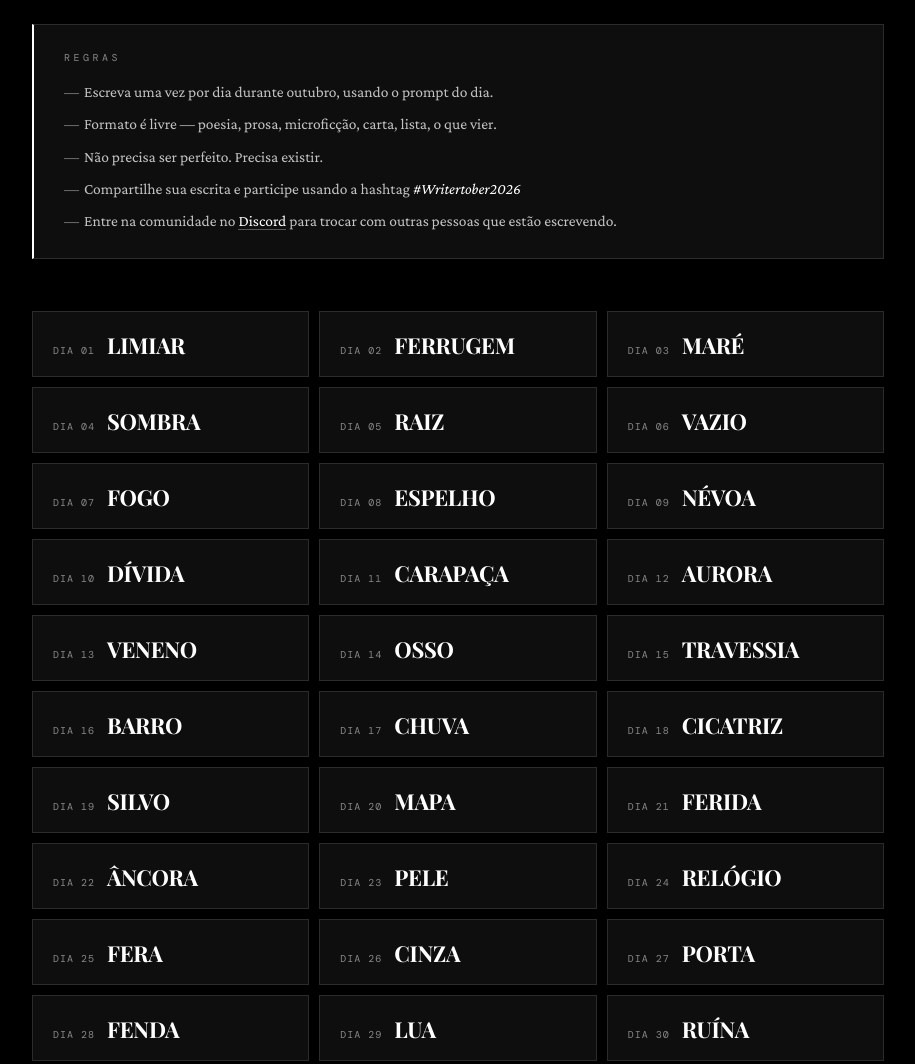
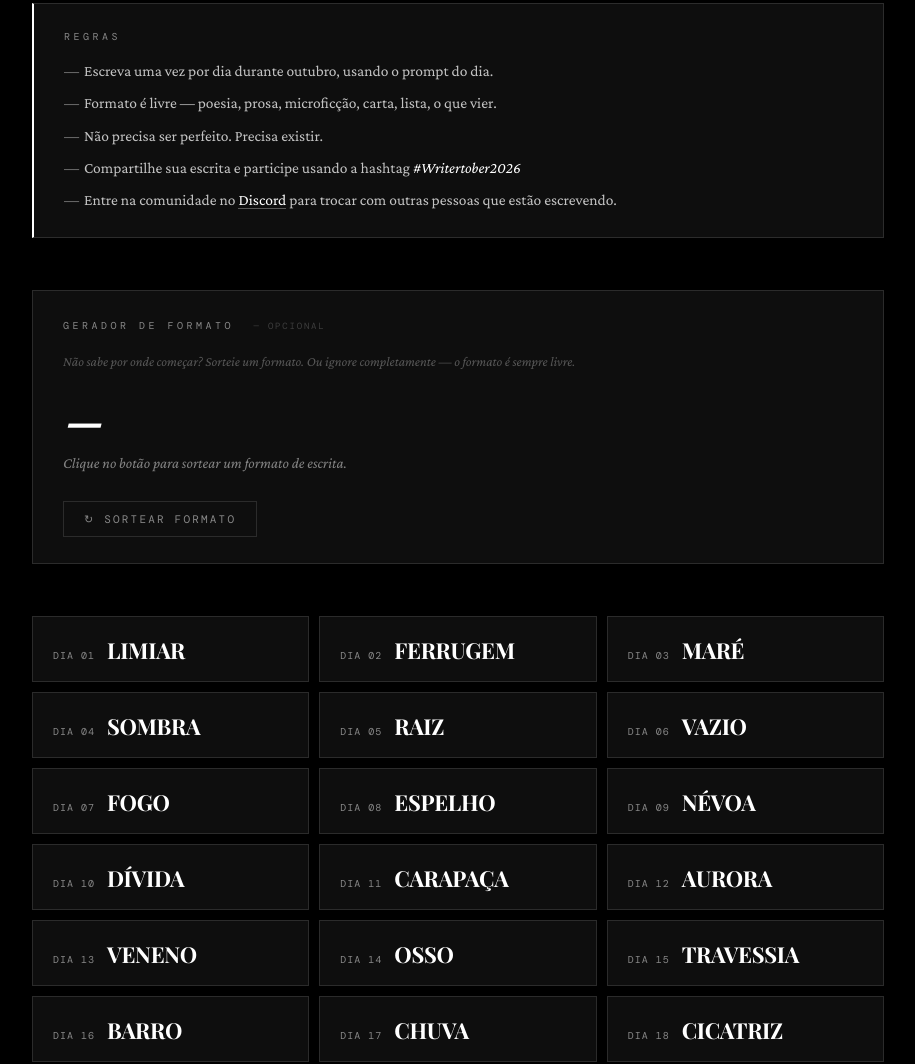
Before and after one commit to Rossalli/writertober, a plain HTML site: page index.html in a window 1280 px wide. Shown: the part 464-1528 px from the top of the page, without its empty margins (182-1097 px from the left). Drawn offline with nearby package versions, Linux system fonts and the light colour scheme; a web font is replaced by a local one.

Commit message:
Update index.html

```diff
--- a/index.html
+++ b/index.html
@@ -255,11 +255,75 @@
     color: rgba(255,255,255,0.75);
     border-color: rgba(255,255,255,0.4);
   }
+
+  /* ── Gerador de formato ── */
+  .generator {
+    margin-bottom: 52px;
+    border: 1px solid var(--border);
+    padding: 28px 30px 26px;
+    background: var(--surface);
+  }
+
+  .generator-label {
+    font-family: 'DM Mono', monospace;
+    font-size: 10px;
+    letter-spacing: 0.35em;
+    text-transform: uppercase;
+    color: var(--muted);
+    margin-bottom: 20px;
+  }
+
+  .format-display {
+    min-height: 90px;
+    display: flex;
+    flex-direction: column;
+    justify-content: center;
+    margin-bottom: 20px;
+  }
+
+  .format-name {
+    font-family: 'Playfair Display', serif;
+    font-size: clamp(28px, 5vw, 42px);
+    font-weight: 700;
+    font-style: italic;
+    color: var(--accent);
+    line-height: 1.1;
+    margin-bottom: 8px;
+    transition: opacity 0.2s ease;
+  }
+
+  .format-desc {
+    font-style: italic;
+    font-size: 15px;
+    color: rgba(180,180,180,0.7);
+    line-height: 1.5;
+    transition: opacity 0.2s ease;
+  }
+
+  .format-name.fading,
+  .format-desc.fading { opacity: 0; }
+
+  .generator-btn {
+    display: inline-block;
+    font-family: 'DM Mono', monospace;
+    font-size: 11px;
+    letter-spacing: 0.2em;
+    text-transform: uppercase;
+    color: var(--muted);
+    background: transparent;
+    border: 1px solid var(--border);
+    padding: 10px 20px;
+    cursor: pointer;
+    transition: color 0.2s, border-color 0.2s;
+  }
+
+  .generator-btn:hover {
+    color: var(--accent);
+    border-color: rgba(255,255,255,0.4);
+  }
 </style>
 </head>
 <body>
-<div style="background: rgba(255,255,255,0.05); border-bottom: 1px solid rgba(255,255,255,0.1); text-align: center; padding: 10px 16px; font-family: 'DM Mono', monospace; font-size: 11px; letter-spacing: 0.1em; color: rgba(255,255,255,0.4);">
-</div>
 <div class="container">
 
   <header>
@@ -279,6 +343,16 @@
       <li>Compartilhe sua escrita e participe usando a hashtag <span class="hashtag">#Writertober2026</span></li>
       <li>Entre na comunidade no <a href="https://discord.gg/XnznRwUfb" target="_blank" class="discord-link">Discord</a> para trocar com outras pessoas que estão escrevendo.</li>
     </ul>
+  </div>
+
+  <div class="generator">
+    <p class="generator-label">Gerador de formato <span style="font-size:9px; letter-spacing:0.2em; color:rgba(255,255,255,0.2); margin-left:10px;">— opcional</span></p>
+    <p style="font-style:italic; font-size:13.5px; color:rgba(255,255,255,0.3); margin-bottom:18px; line-height:1.5;">Não sabe por onde começar? Sorteie um formato. Ou ignore completamente — o formato é sempre livre.</p>
+    <div class="format-display">
+      <div class="format-name" id="fmt-name">—</div>
+      <div class="format-desc" id="fmt-desc">Clique no botão para sortear um formato de escrita.</div>
+    </div>
+    <button class="generator-btn" onclick="sortearFormato()">↻ Sortear formato</button>
   </div>
 
   <div class="grid" id="grid"></div>
@@ -325,6 +399,53 @@ const prompts = [
   { word: "RENASCER",  challenge: "Use as primeiras palavras dos seus 30 textos anteriores para construir este", special: true },
 ];
 
+// ── Gerador de formato ──
+const formatos = [
+  { nome: "Poesia livre",        desc: "Versos sem métrica ou rima obrigatória. Deixa o ritmo surgir do que você está dizendo." },
+  { nome: "Haiku",               desc: "Três linhas: 5, 7 e 5 sílabas. Um instante, uma imagem, uma sensação." },
+  { nome: "Soneto",              desc: "14 versos em dois quartetos e dois tercetos. Estrutura rígida, emoção à solta." },
+  { nome: "Poema em prosa",      desc: "Parece parágrafo, soa como poema. Sem quebra de verso, mas com toda a carga lírica." },
+  { nome: "Microficção",         desc: "Uma história completa em até 100 palavras. Cada palavra precisa ganhar seu lugar." },
+  { nome: "Conto",               desc: "Personagem, tensão, virada. Uma cena ou sequência com começo, meio e fim." },
+  { nome: "Carta",               desc: "Escreva para alguém — real ou imaginário, vivo ou não. Fale diretamente." },
+  { nome: "Carta não enviada",   desc: "Tudo que você nunca disse. Para quem for — e também para você mesmo." },
+  { nome: "Diário",              desc: "Uma entrada de diário: data, voz íntima, o que aconteceu ou o que ficou." },
+  { nome: "Lista",               desc: "Uma lista pode ser poema, narrativa, confissão. Deixa a forma guiar o conteúdo." },
+  { nome: "Monólogo",            desc: "Uma voz falando sem pausa. Pode ser um personagem, pode ser você." },
+  { nome: "Diálogo",             desc: "Só falas. Sem narrador, sem explicação. O que não é dito também conta." },
+  { nome: "Segunda pessoa",      desc: "Você. O leitor. O personagem. \"Você entra na sala e—\". Coloca quem lê dentro da história." },
+  { nome: "Stream of consciousness", desc: "Sem filtro, sem ordem. Escreve como o pensamento aparece — associativo, fragmentado, honesto." },
+  { nome: "Verbete",             desc: "Como um dicionário define a palavra do dia. Etimologia inventada, usos poéticos, exemplos." },
+  { nome: "Manifesto",           desc: "Uma declaração. Um posicionamento. \"Acredito que—\". Escreva o que você defende." },
+  { nome: "Receita",             desc: "Ingredientes e modo de preparo — mas de algo que não se cozinha. Saudade, coragem, esquecimento." },
+  { nome: "Epitáfio",            desc: "Uma inscrição para uma lápide. Pode ser de algo, não apenas alguém. De uma fase, de um hábito." },
+  { nome: "Cena",                desc: "Sem início nem fim — só o meio. Um momento capturado, como uma fotografia em palavras." },
+  { nome: "Descrição pura",      desc: "Sem narrativa, sem opinião. Só o que existe. Descreva com precisão absoluta." },
+];
+
+let ultimoIndex = -1;
+
+function sortearFormato() {
+  const nameEl = document.getElementById('fmt-name');
+  const descEl = document.getElementById('fmt-desc');
+
+  nameEl.classList.add('fading');
+  descEl.classList.add('fading');
+
+  setTimeout(() => {
+    let idx;
+    do { idx = Math.floor(Math.random() * formatos.length); } while (idx === ultimoIndex);
+    ultimoIndex = idx;
+
+    nameEl.textContent = formatos[idx].nome;
+    descEl.textContent = formatos[idx].desc;
+
+    nameEl.classList.remove('fading');
+    descEl.classList.remove('fading');
+  }, 180);
+}
+
+// ── Grid de prompts ──
 const grid = document.getElementById('grid');
 
 prompts.forEach((p, i) => {
```
